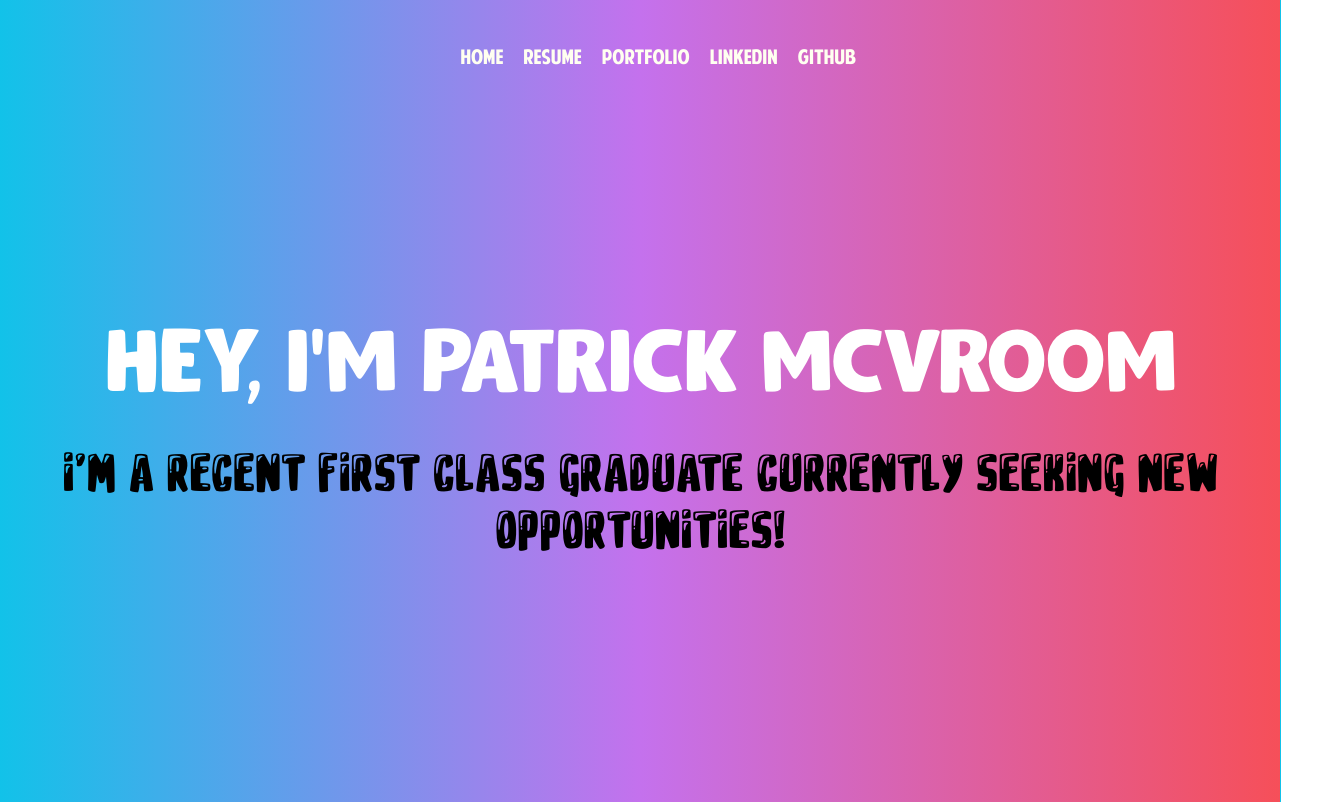
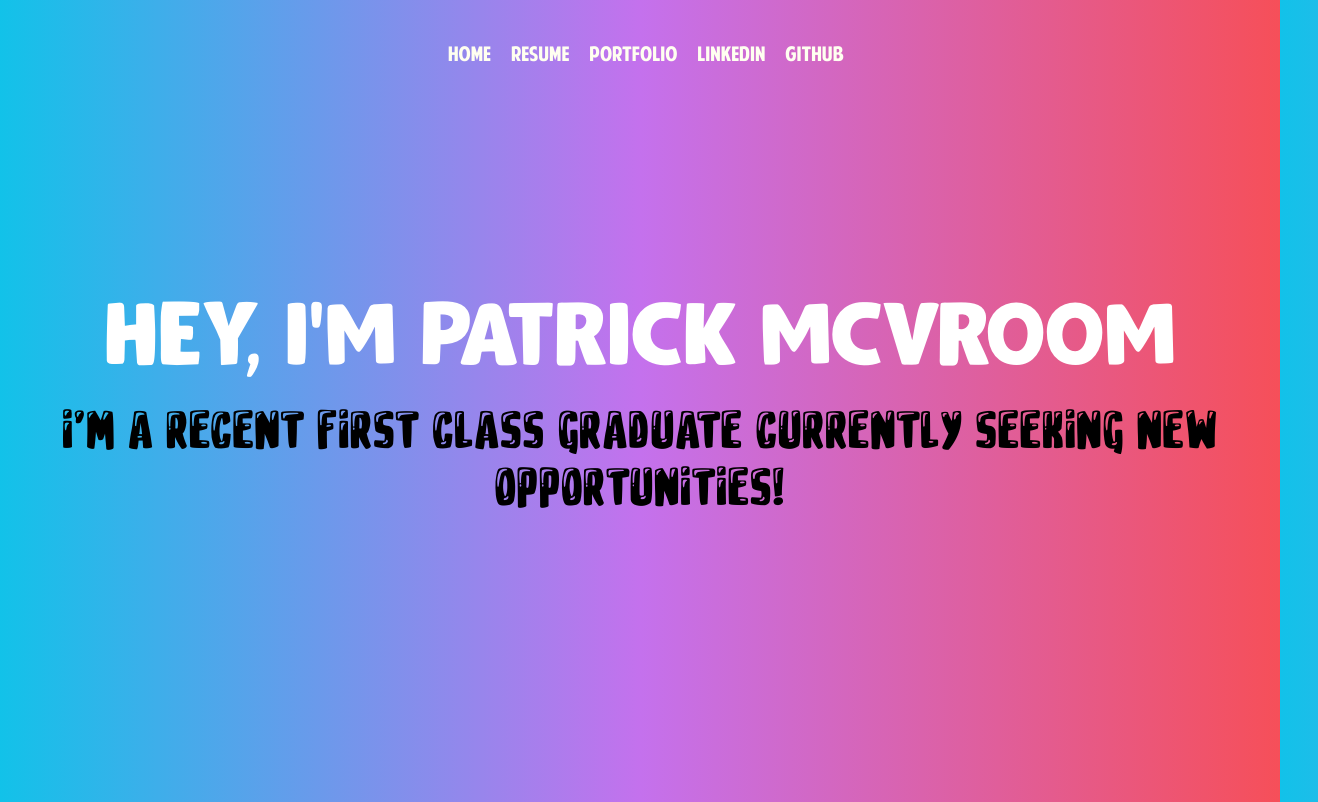
Before and after one commit to patrickmcvroom/Portfolio-Website, a plain HTML site: page index.html in a window 1280 px wide. Shown: the whole page, 1318 px wide, since content can reach past the window. Drawn offline with Linux system fonts and the light colour scheme.

Commit message:
Titles and subtitles are now in containers
Containers properly centre their text

```diff
--- a/index.html
+++ b/index.html
@@ -29,12 +29,14 @@
 
             </div>
 
-            <div class="home_title">
-                HEY, I'M PATRICK MCVROOM
-            </div>
+            <div class="container">
+                <div class="title">
+                    HEY, I'M PATRICK MCVROOM
+                </div>
 
-            <div class="home_subtitle">
-                I'M A RECENT FIRST CLASS GRADUATE CURRENTLY SEEKING NEW OPPORTUNITIES!
+                <div class="subtitle">
+                    I'M A RECENT FIRST CLASS GRADUATE CURRENTLY SEEKING NEW OPPORTUNITIES!
+                </div>
             </div>
 
         </div>
--- a/styles.css
+++ b/styles.css
@@ -27,13 +27,6 @@
     height: 100vh;
 }
 
-.container
-{
-    display: grid;
-    grid-template-columns: 1fr;
-
-}
-
 /* Navigation Styles */
 
 .navigation
@@ -41,6 +34,12 @@
     display: flex;
     justify-content: space-between;
     padding: 38px;
+    text-align: center;
+    position: absolute;
+    top: 7%;
+    left: 50%;
+    transform: translate(-50%, -50%);
+    width: 100%;
 }
 
 .centre_side
@@ -85,21 +84,28 @@
     color: black;
 }
 
-.home_title
+.container
 {
     text-align: center;
+    position: absolute;
+    top: 50%;
+    left: 50%;
+    transform: translate(-50%, -50%);
+    width: 100%;
+}
+
+.title
+{
     color: white;
     font-size: 90px;
-    margin-top: 15%;
 }
 
-.home_subtitle
+.subtitle
 {
     font-family: SubtitleFonts;
-    text-align: center;
     color: black;
     font-size: 50px;
-    margin-top: 2%;
+    padding-top: 10px;
 }
 
 /* Portfolio Styles */
```
Also changed, not shown: portfolio.html (+7 -5 lines).
